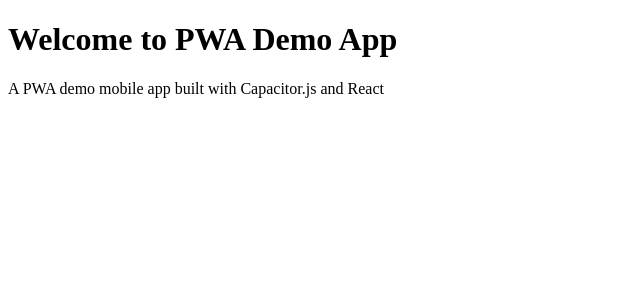
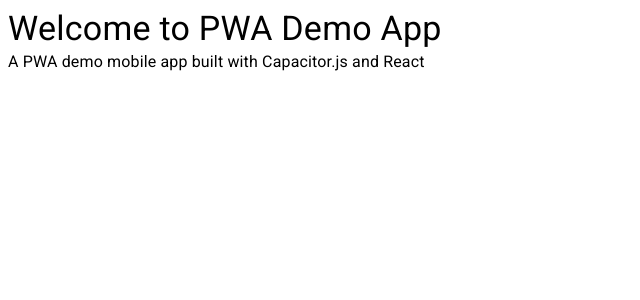
Before and after one commit to dhruv-m-patel/capacitor-plugin-showcase, a React (Create React App) app: page / in a window 1280 px wide. Shown: the top 300 px of the page, without its empty margins (0-640 px from the left). Built offline with nearby package versions, Linux system fonts and the light colour scheme.

Commit message:
refactor: use material-ui components

```diff
--- a/public/index.html
+++ b/public/index.html
@@ -8,6 +8,8 @@
     <link rel="icon" type="image/svg+xml" href="./images/logo.svg" />
     <link rel="apple-touch-icon" href="./images/logo.svg" />
     <link rel="manifest" href="./manifest.json" />
+    <link rel="stylesheet" href="https://fonts.googleapis.com/css?family=Roboto:300,400,500,700&display=swap" />
+    <link rel="stylesheet" href="https://fonts.googleapis.com/icon?family=Material+Icons" />
     <title>PWA Demo App</title>
   </head>
   <body>
--- /dev/null
+++ b/src/components/App.css
@@ -0,0 +1,4 @@
+.root {
+    font-family: 'Roboto', Arial, Helvetica, sans-serif;
+    font-size: 16px;
+}
--- a/src/components/App.js
+++ b/src/components/App.js
@@ -1,10 +1,12 @@
 import React from 'react'
+import { Box, Typography } from '@material-ui/core'
+import './App.css'
 
 export default function App() {
     return (
-        <div>
-            <h1>Welcome to PWA Demo App</h1>
-            <p>A PWA demo mobile app built with Capacitor.js and React</p>
-        </div>
+        <Box className="root">
+            <Typography variant="h4">Welcome to PWA Demo App</Typography>
+            <Typography>A PWA demo mobile app built with Capacitor.js and React</Typography>
+        </Box>
     )
 }
```
